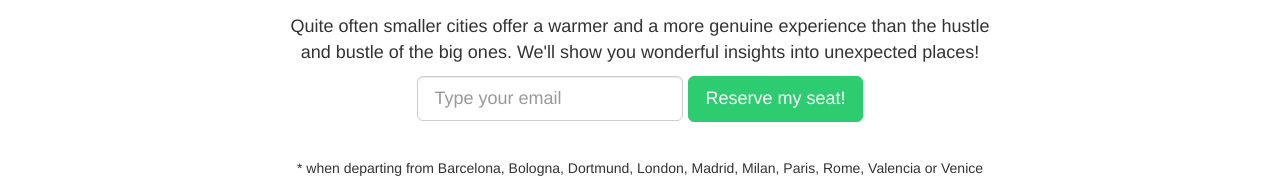
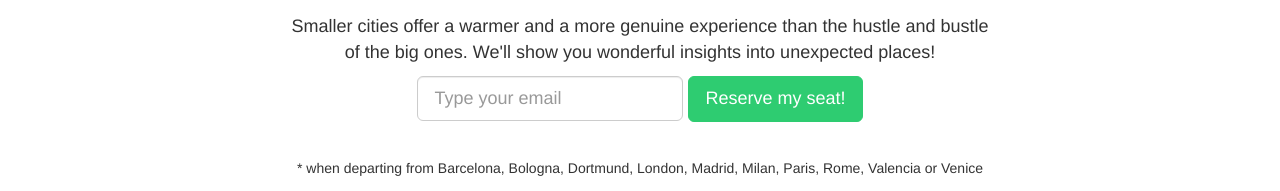
Before and after one commit to alint7/journy, a plain HTML site: page index.html in a window 1280 px wide. Shown: the part 712-903 px from the top of the page. Drawn offline with Linux system fonts and the light colour scheme; some packages are replaced by stand-ins of ours.

Commit message:
text change again

```diff
--- a/index.html
+++ b/index.html
@@ -55,7 +55,7 @@
 <div class="container">
 
     <div id="marketing">
-        <p>Quite often smaller cities offer a warmer and a more genuine experience than the hustle and bustle of the big ones. We'll show you wonderful insights into unexpected places!</p>
+        <p>Smaller cities offer a warmer and a more genuine experience than the hustle and bustle of the big ones. We'll show you wonderful insights into unexpected places!</p>
 
         <form class="form-inline" role="form" action="http://www.123contactform.com/form-699358/Journey-To-Timisoara" method="post">
             <div class="form-group">
```
